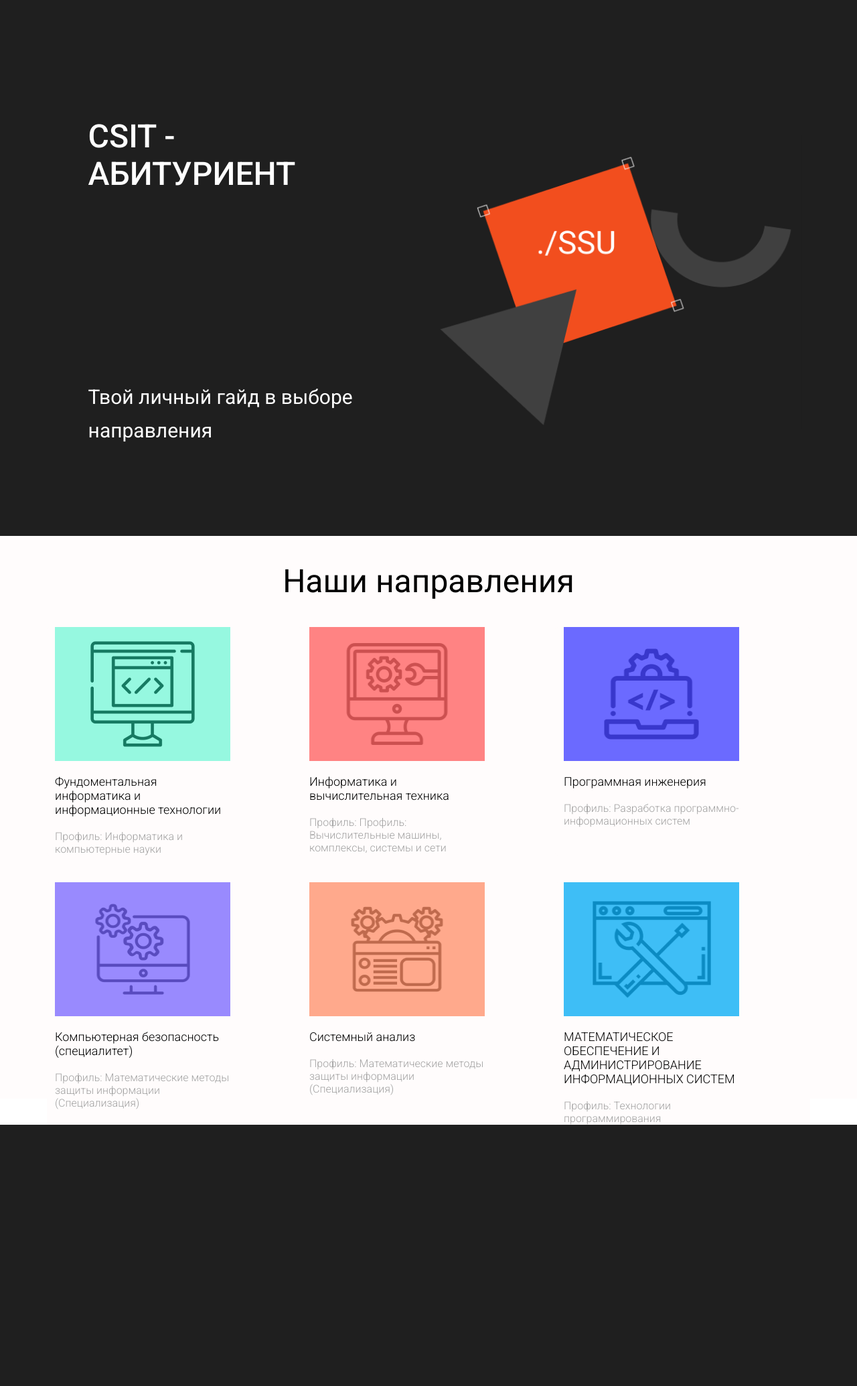
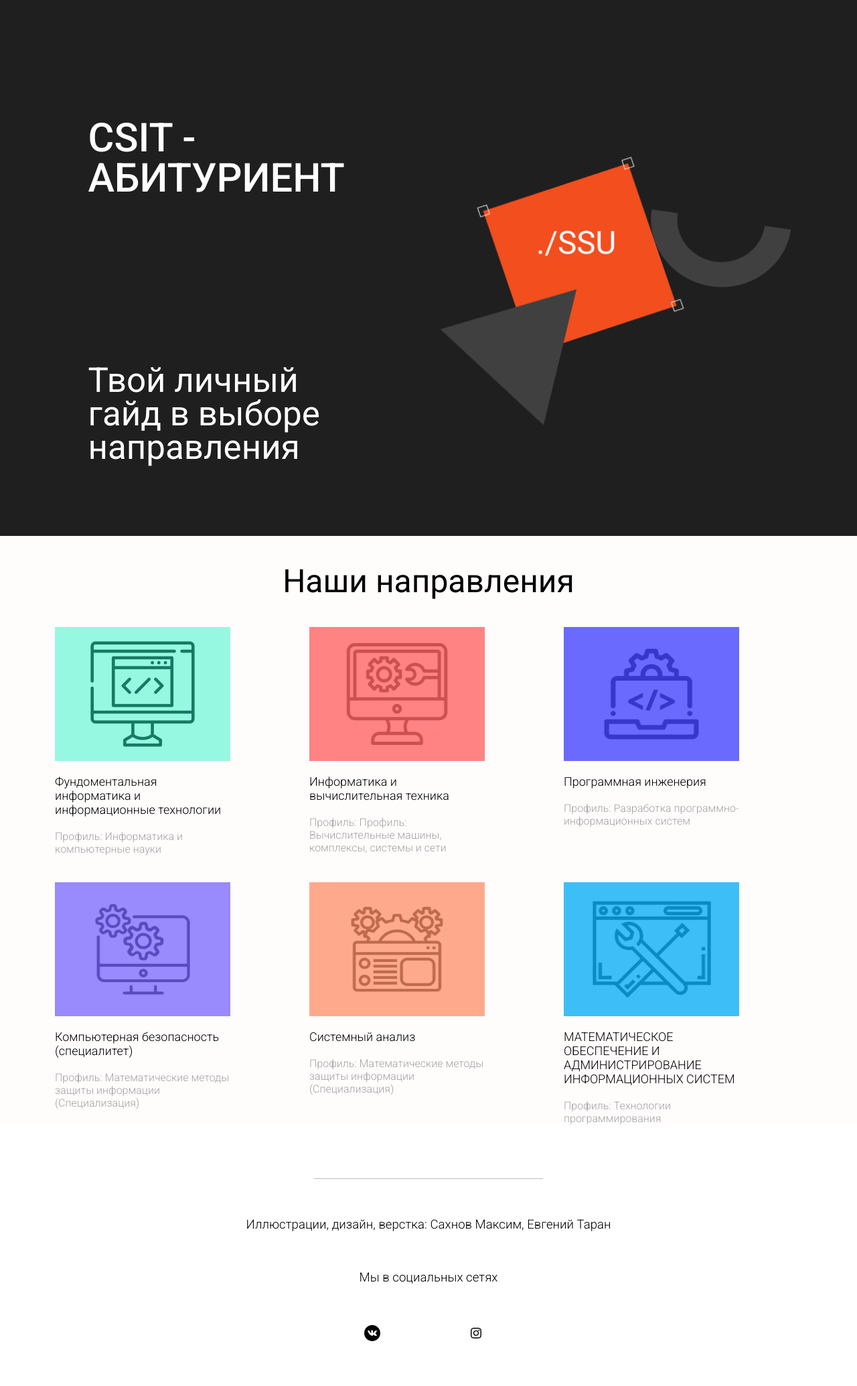
Before and after one commit to MaksimSakhnov/SSU-ABITURIENT, a Django app: page / in a window 1280 px wide. Shown: the whole page at 67% size. Before the commit the page ends 1679 px from the top, so only its background shows below. Run offline with Django 3.2, Linux system fonts and the light colour scheme.

Commit message:
Футер
Добавлен футер
Необходимо
1)	Решить проблему с шрифтом на 1 странице
2)	Перерисовать иконки под одинаковый размер
3)	Нарисовать иконку сгу

```diff
--- a/djangoProject/ssuabi/main/static/main/css/style.css
+++ b/djangoProject/ssuabi/main/static/main/css/style.css
@@ -40,9 +40,11 @@ h1,h2,h3,h4,h5,h6{
     font-family: Roboto;
     font-style: normal;
     font-weight: 500;
-    font-size: 48.1451px;
-    line-height: 56px;
+    font-size: 40px;
+    line-height: 60px;
     color: #FFFFFF;
+
+    font-size: calc(24px + 40 * (100vw / 1440));
 
 
 
@@ -71,9 +73,11 @@ h1,h2,h3,h4,h5,h6{
     align-items: center;
     color: #FFFFFF;
 
-    transform: translate(0px, 120%);
+    font-size: calc(20px + 35 * (100vw / 1440));
+
+    transform: translate(0px, 0px);
     opacity: 0;
-    transition: all 0.8s ease 0s;
+    transition: all 1s ease 0s;
 }
 
 .title-h2._active{
@@ -97,7 +101,7 @@ h1,h2,h3,h4,h5,h6{
 /*стили карточек */
 .sections{
     width: 100%;
-    height: 105vh;
+    height: 100%;
     background-color : #FFFCFC;
     background-size: cover;
 }
@@ -133,9 +137,9 @@ a:hover {
     margin-top: 40px;
     background: #FFFCFC;
 
-    transform: translate(0px, 105%);
+    transform: translate(0px, 0px);
     opacity: 0;
-    transition: all 0.5s ease 0s;
+    transition: all 1s ease 0s;
 }
 
 .card._active{
@@ -288,3 +292,51 @@ a:hover {
 .title{
     padding-top: 60px;
 }
+
+
+
+/*footer*/
+.footer{
+    height: 105%;
+    padding-top: 5%;
+    margin-bottom: 5%;
+}
+
+.r-line{
+    width: 30%;
+    margin: 0 auto;
+    margin-top: 2vh;
+}
+
+.footer-text{
+    font-size: calc(8px + 12 * (100vw / 1440));
+    font-family: Roboto;
+    font-style: normal;
+    font-weight: 300;
+    margin: 5% auto 0 auto;
+    text-align: center;
+
+}
+.icon-row{
+    margin: 0 auto;
+    display: flex;
+    align-items: center;
+    justify-content: center;
+}
+
+.footer-icon{
+    max-width: 30px;
+    height: auto;
+    margin: 5% 5% 0 5%;
+
+}
+
+.vk{
+    max-width: 50px;
+    height: auto;
+}
+
+.inst{
+    max-width: 60px;
+    height: auto;
+}
--- a/djangoProject/ssuabi/main/templates/main/index.html
+++ b/djangoProject/ssuabi/main/templates/main/index.html
@@ -37,7 +37,7 @@
         <div class="container sections-con">
             <h1 class="sections-title text-center" >Наши направления</h1>
             <div class="row row-cols-auto">
-                <div class="col-lg-4 col-md-6 col-sm-6 col-xs-12 card _anim-items">
+                <div class="col-lg-4 col-md-6 col-sm-8 col-xs-12 card _anim-items ">
                     <a href="/fiitPage">
                         <img src="{% static 'main/images/fiitLogo.png' %}" class="card-logo">
                         <h2 class="card-name">Фундоментальная информатика и информационные технологии</h2>
@@ -90,17 +90,37 @@
 
             </div>
 
-            <div class="row">
 
-
-
-            </div>
 
             </div>
 
         </div>
 
+    <div class="footer">
+        <div class="container footer-con">
+            <div class="row">
+                <hr class="r-line">
+            </div>
+            <div class="row">
+                <h3 class="footer-text">Иллюстрации, дизайн, верстка: Сахнов Максим, Евгений Таран</h3>
+
+            </div>
+            <div class="row">
+                <h3 class="footer-text">Мы в социальных сетях</h3>
+            </div>
+            <div class="row icon-row">
+                <a href="https://vk.com/sgu_kniit" class="footer-icon vk">
+                    <img src="{% static 'main/images/vk-icon.svg' %}" class alt="">
+                </a>
+                <a href="https://www.instagram.com/your__honey/" class="footer-icon inst">
+                    <img src="{% static 'main/images/instagram.svg' %}" class alt="">
+                </a>
+
+            </div>
+        </div>
+
     </div>
+
 
 </body>
 
```
Also changed, not shown: djangoProject/ssuabi/db.sqlite3, djangoProject/ssuabi/main/static/main/images/instagram.svg (added), djangoProject/ssuabi/main/static/main/images/vk-icon.svg (added).
